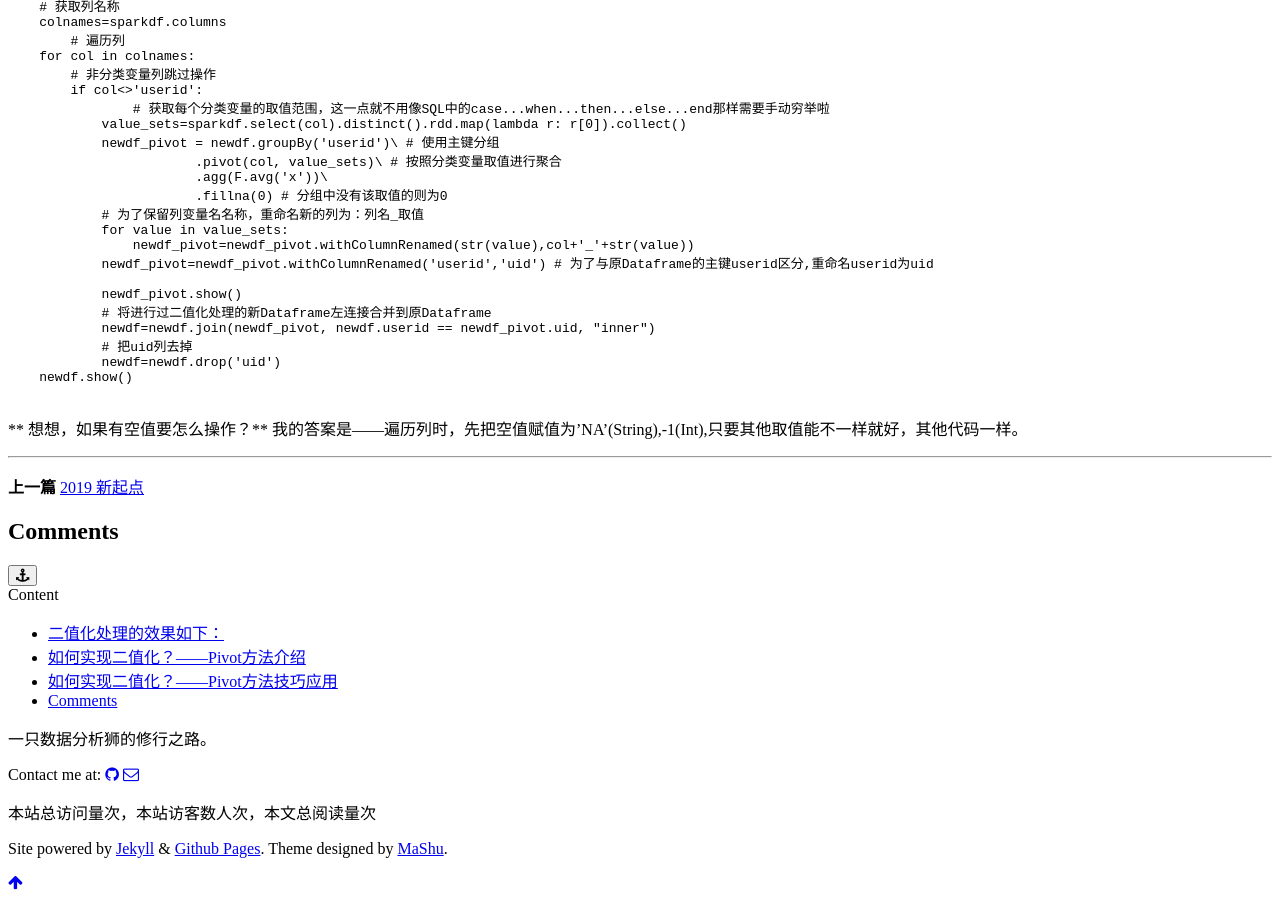
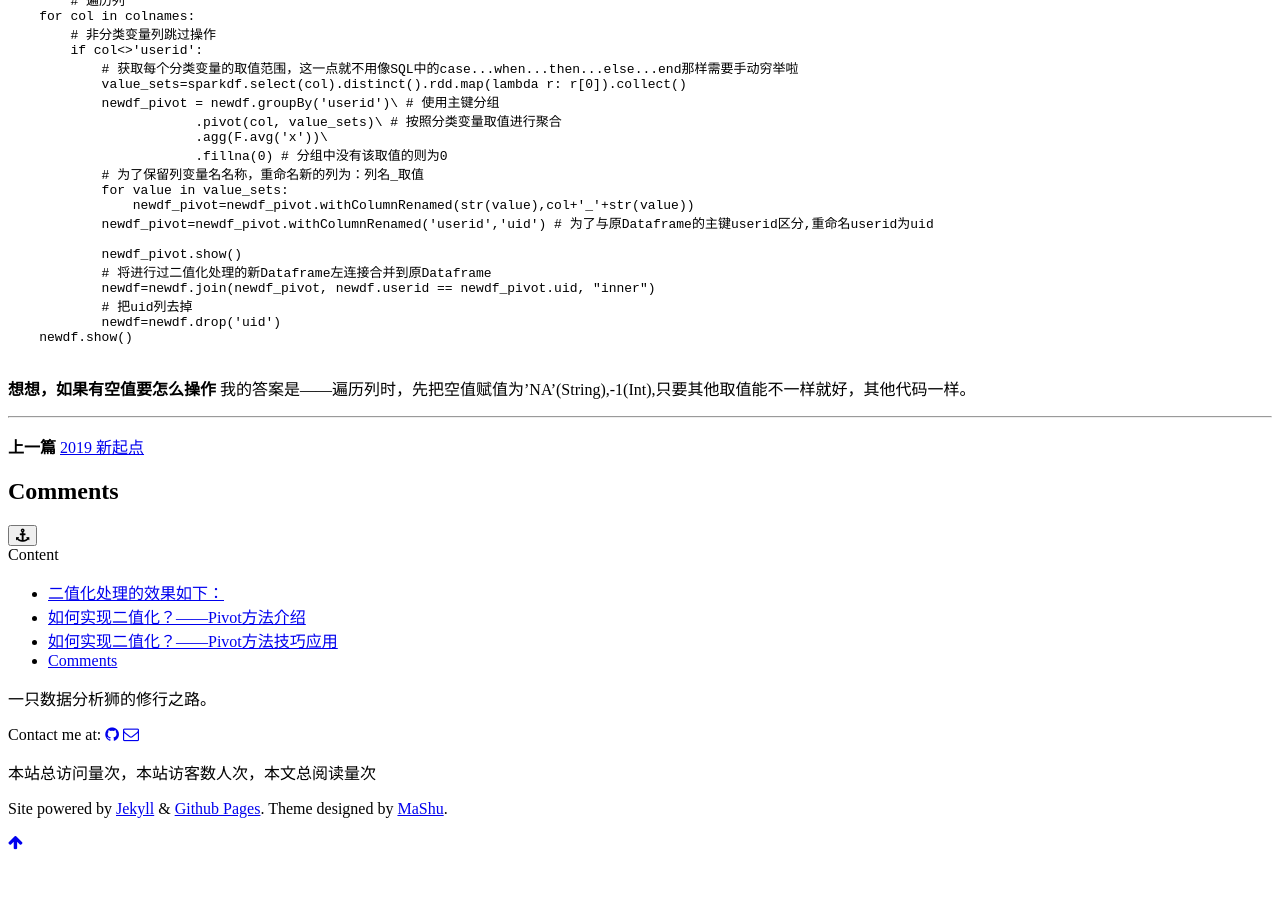
Before and after one commit to tjmashu/tjmashu.github.io, a Jekyll site: the page built from _posts/2019-03-02-Pyspark技能记录：用Pivot方法巧妙实现分类变量的二值化处理.md, in a window 1280 px wide and 900 px high, scrolled down 3685 px. Built offline with Jekyll 4.4.1, drawn with Linux system fonts in a browser that asks for light colours; comment, search, counter and statistics services are not loaded; a style sheet for code colours, icons or effects is not loaded; after the commit the page ends 4545 px from its top, so only the background shows below that; some of the changed text lies outside the part shown.

````diff
--- a/_posts/2019-03-02-Pyspark技能记录：用Pivot方法巧妙实现分类变量的二值化处理.md
+++ b/_posts/2019-03-02-Pyspark技能记录：用Pivot方法巧妙实现分类变量的二值化处理.md
@@ -39,8 +39,7 @@ author: MaShu
 +------+------+-----+---+---+--------+--------+-------+-------+-------+-----+-----+
 ```
 ## 如何实现二值化？——Pivot方法介绍
-** 什么是Pivot? **
-
+**什么是Pivot?**
 具体见下图：
 ![](https://github.com/tjmashu/tjmashu.github.io/blob/master/pics/Pivot%20%E5%92%8CUnpivot.png)
 先看下面的例子了解下PySpark DataFrame的Pivot实现方法：
@@ -187,7 +186,7 @@ if __name__ == '__main__':
     for col in colnames:
      	# 非分类变量列跳过操作
         if col<>'userid':
-        	# 获取每个分类变量的取值范围，这一点就不用像SQL中的case...when...then...else...end那样需要手动穷举啦
+            # 获取每个分类变量的取值范围，这一点就不用像SQL中的case...when...then...else...end那样需要手动穷举啦
             value_sets=sparkdf.select(col).distinct().rdd.map(lambda r: r[0]).collect()
             newdf_pivot = newdf.groupBy('userid')\ # 使用主键分组
                         .pivot(col, value_sets)\ # 按照分类变量取值进行聚合
@@ -207,5 +206,5 @@ if __name__ == '__main__':
 
 ```
 
-** 想想，如果有空值要怎么操作？**
+**想想，如果有空值要怎么操作**
 我的答案是——遍历列时，先把空值赋值为'NA'(String),-1(Int),只要其他取值能不一样就好，其他代码一样。
````
